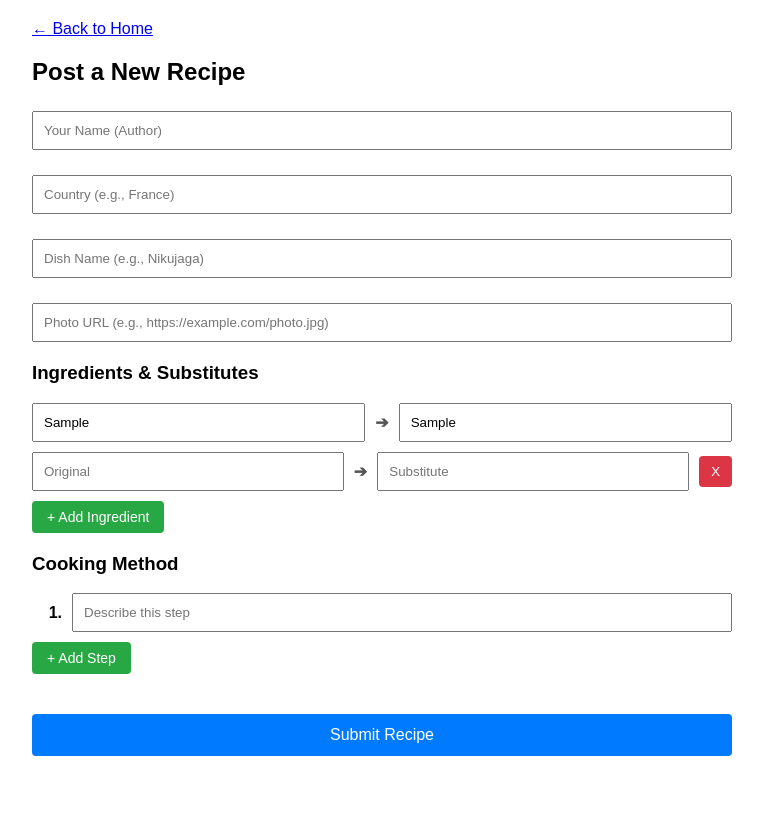
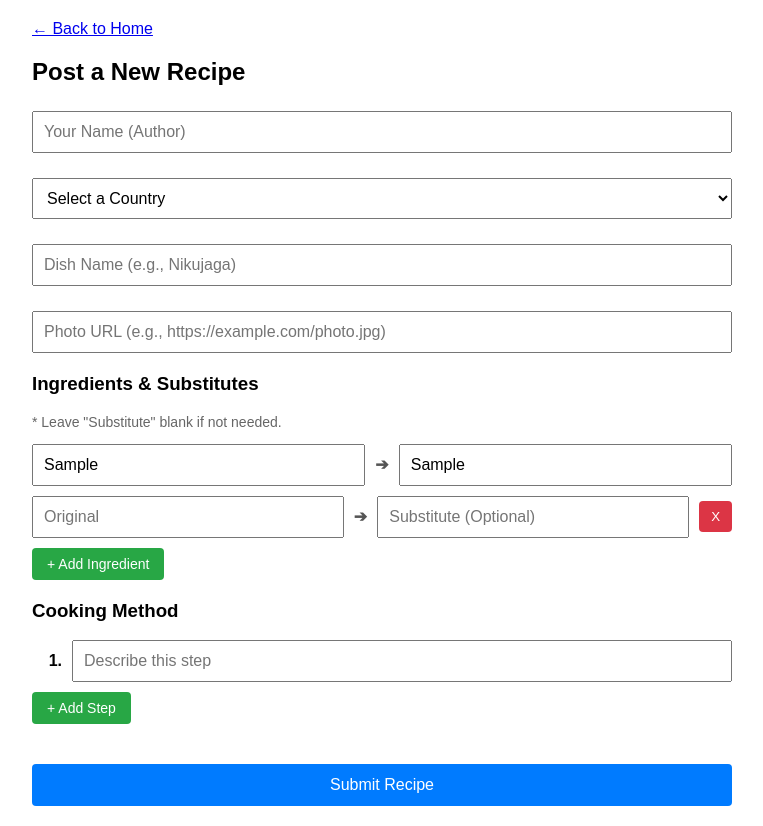
Before and after one commit to Aroshin4/HTML, a website: page post.html in a window 1280 px wide. Both pictures are taken after typing "Sample", "Sample" into the empty fields and a click on the button "+ Add Ingredient". Shown: the whole page, without its empty margins (258-1021 px from the left). Before the commit the page ends 800 px from the top, so only its background shows below. Drawn offline with Linux system fonts and the light colour scheme.

Commit message:
投稿機能変更3

```diff
--- a/post.html
+++ b/post.html
@@ -6,9 +6,8 @@
     <style>
         body { font-family: sans-serif; padding: 20px; max-width: 700px; margin: auto; }
         .form-group { margin-bottom: 20px; }
-        input[type="text"], textarea { width: 100%; padding: 10px; box-sizing: border-box; margin-top: 5px; }
+        input[type="text"], textarea, select { width: 100%; padding: 10px; box-sizing: border-box; margin-top: 5px; font-size: 16px; }
 
-        /* 材料と手順のレイアウト用CSS */
         .dynamic-row { display: flex; align-items: center; gap: 10px; margin-bottom: 10px; }
         .dynamic-row input { margin-top: 0; flex: 1; }
         .arrow { font-weight: bold; color: #555; }
@@ -27,9 +26,20 @@
         <div class="form-group">
             <input type="text" id="userName" placeholder="Your Name (Author)" required>
         </div>
+
         <div class="form-group">
-            <input type="text" id="country" placeholder="Country (e.g., France)" required>
+            <select id="country" required>
+                <option value="" disabled selected>Select a Country</option>
+                <option value="France">France</option>
+                <option value="Italy">Italy</option>
+                <option value="South Korea">South Korea</option>
+                <option value="USA">USA</option>
+                <option value="UK">UK</option>
+                <option value="Australia">Australia</option>
+                <option value="Other">Other</option>
+            </select>
         </div>
+
         <div class="form-group">
             <input type="text" id="dishName" placeholder="Dish Name (e.g., Nikujaga)" required>
         </div>
@@ -39,12 +49,13 @@
 
         <div class="form-group">
             <h3>Ingredients & Substitutes</h3>
+            <p style="font-size: 14px; color: #666;">* Leave "Substitute" blank if not needed.</p>
             <div id="ingredients-container">
                 <div class="dynamic-row">
-                    <input type="text" class="ing-original" placeholder="Original (e.g., Shiitake)" required>
+                    <input type="text" class="ing-original" placeholder="Original (e.g., Soy Sauce)" required>
                     <span class="arrow">➔</span>
-                    <input type="text" class="ing-substitute" placeholder="Substitute (e.g., Local Mushroom)" required>
-                    </div>
+                    <input type="text" class="ing-substitute" placeholder="Substitute (Optional)">
+                </div>
             </div>
             <button type="button" class="add-btn" onclick="addIngredient()">+ Add Ingredient</button>
         </div>
@@ -64,21 +75,20 @@
     </form>
 
     <script>
-        // --- 材料入力行を追加・削除する機能 ---
         function addIngredient() {
             const container = document.getElementById('ingredients-container');
             const row = document.createElement('div');
             row.className = 'dynamic-row';
+            // 追加される行もrequiredを外し、Optionalに変更
             row.innerHTML = `
                 <input type="text" class="ing-original" placeholder="Original" required>
                 <span class="arrow">➔</span>
-                <input type="text" class="ing-substitute" placeholder="Substitute" required>
+                <input type="text" class="ing-substitute" placeholder="Substitute (Optional)">
                 <button type="button" class="remove-btn" onclick="this.parentElement.remove()">X</button>
             `;
             container.appendChild(row);
         }
 
-        // --- 手順入力行を追加・削除・番号振り直しする機能 ---
         function addStep() {
             const container = document.getElementById('steps-container');
             const row = document.createElement('div');
@@ -104,30 +114,34 @@
             });
         }
 
-        // --- 送信時の処理 ---
         document.getElementById('postForm').addEventListener('submit', async (e) => {
             e.preventDefault();
 
-            // 1. 材料データを配列から改行区切りのテキストに変換
             const originalInputs = document.querySelectorAll('.ing-original');
             const substituteInputs = document.querySelectorAll('.ing-substitute');
             let ingredientsText = '';
             let substitutesText = '';
+
             for (let i = 0; i < originalInputs.length; i++) {
                 ingredientsText += `・${originalInputs[i].value}\n`;
-                substitutesText += `・${substituteInputs[i].value}\n`;
+
+                // 代替品が空欄の場合は (None needed) として記録する
+                const subValue = substituteInputs[i].value.trim();
+                if (subValue !== '') {
+                    substitutesText += `・${subValue}\n`;
+                } else {
+                    substitutesText += `・(None needed)\n`;
+                }
             }
 
-            // 2. 手順データを配列から番号付きのテキストに変換
             const stepInputs = document.querySelectorAll('.step-input');
             let methodText = '';
             for (let i = 0; i < stepInputs.length; i++) {
                 methodText += `${i + 1}. ${stepInputs[i].value}\n`;
             }
 
-            // 3. APIへ送るデータを作成（userNameを追加）
             const recipeData = {
-                author: document.getElementById('userName').value, // 新規追加
+                author: document.getElementById('userName').value,
                 country: document.getElementById('country').value,
                 dishName: document.getElementById('dishName').value,
                 photoUrl: document.getElementById('photoUrl').value,
```
